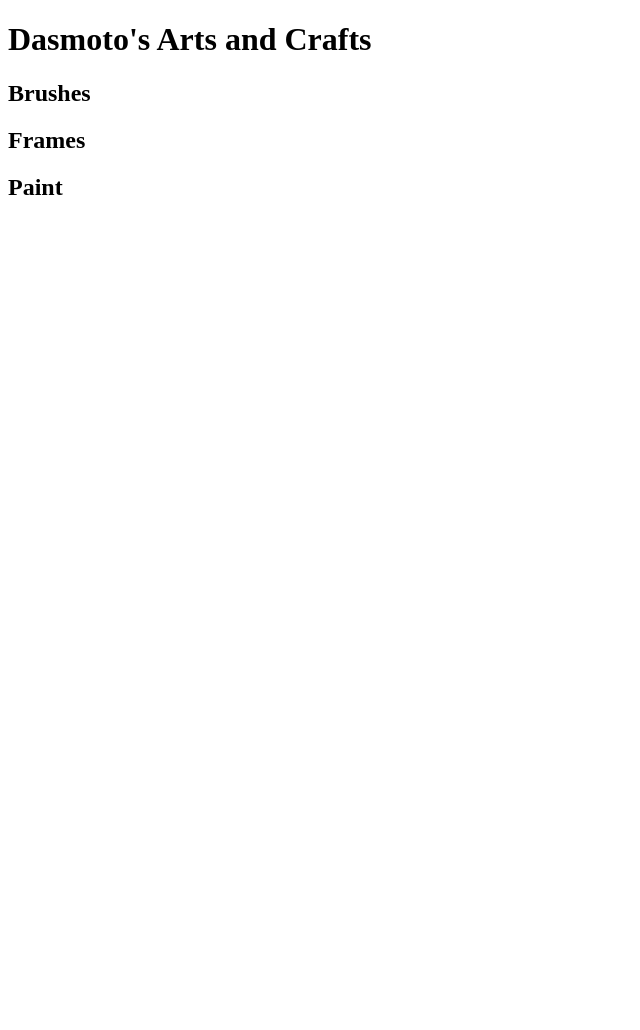
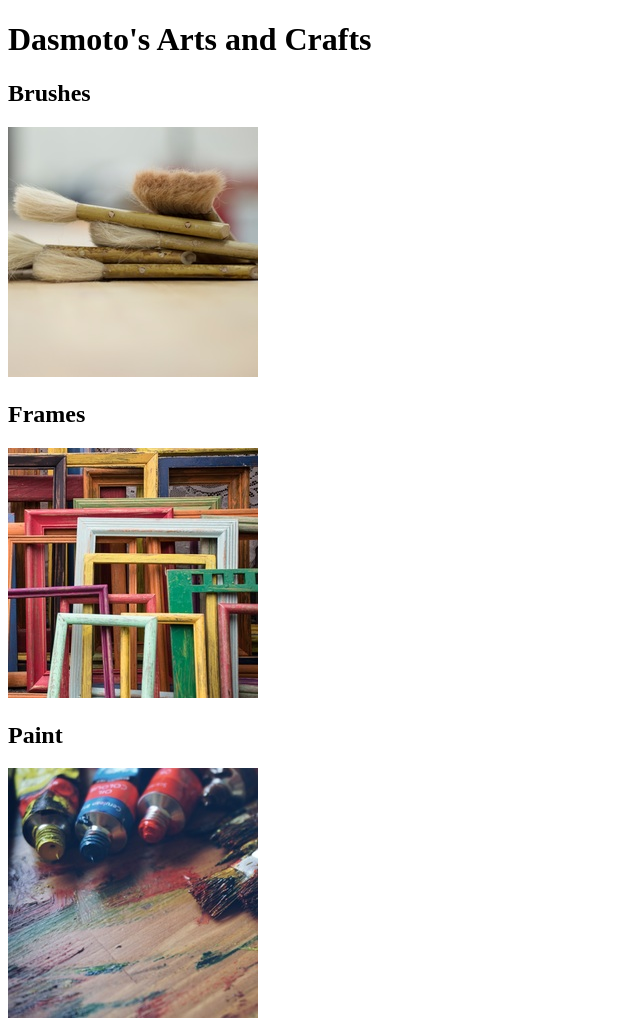
Before and after one commit to ThabangP07/Arts-project, a plain HTML site: page index.html in a window 1280 px wide. Shown: the whole page, without its empty margins (0-640 px from the left). Before the commit the page ends 800 px from the top, so only its background shows below. Drawn offline with Linux system fonts and the light colour scheme.

Commit message:
Added images to the website relevant to each section

```diff
--- a/index.html
+++ b/index.html
@@ -11,12 +11,15 @@
     </header>
     <section class="brashes">
         <h2>Brushes</h2>
+        <img src="resources/images/hacksaw.jpeg" alt="paint brushes">
     </section>
     <section class="frames">
         <h2>Frames</h2>
+        <img src="resources/images/frames.jpeg" alt="photo frames in diffent sizes and colors">
     </section>
     <section class="paint">
         <h2>Paint</h2>
+        <img src="resources/images/finnish.jpeg" alt="clean finnish paint">
     </section>
 </body>
 </html>
```
